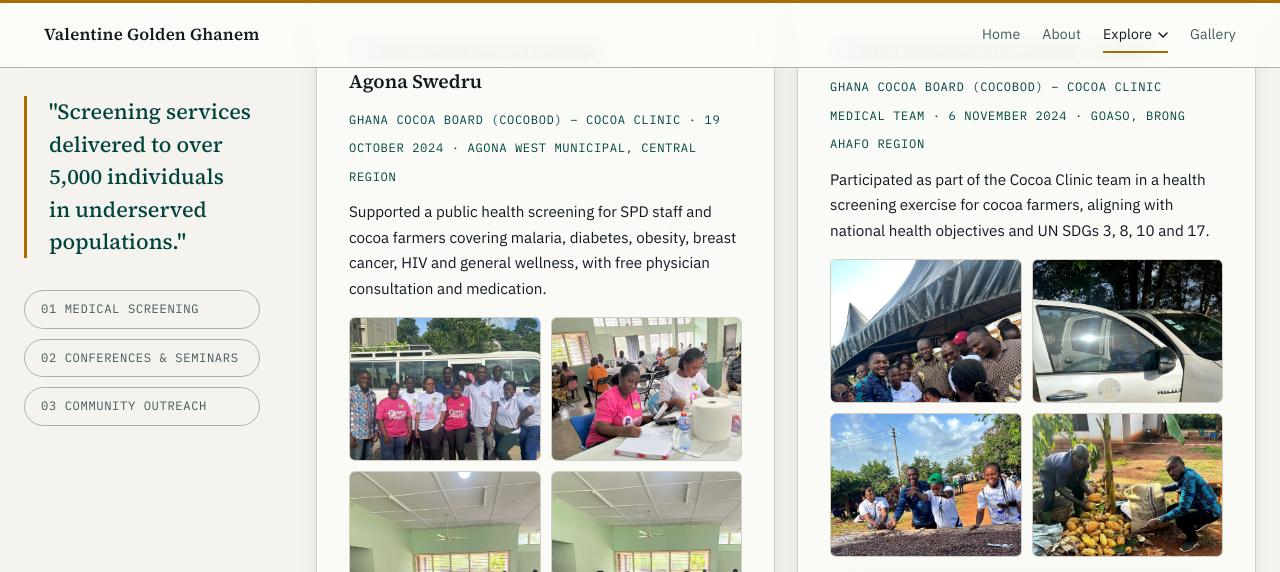
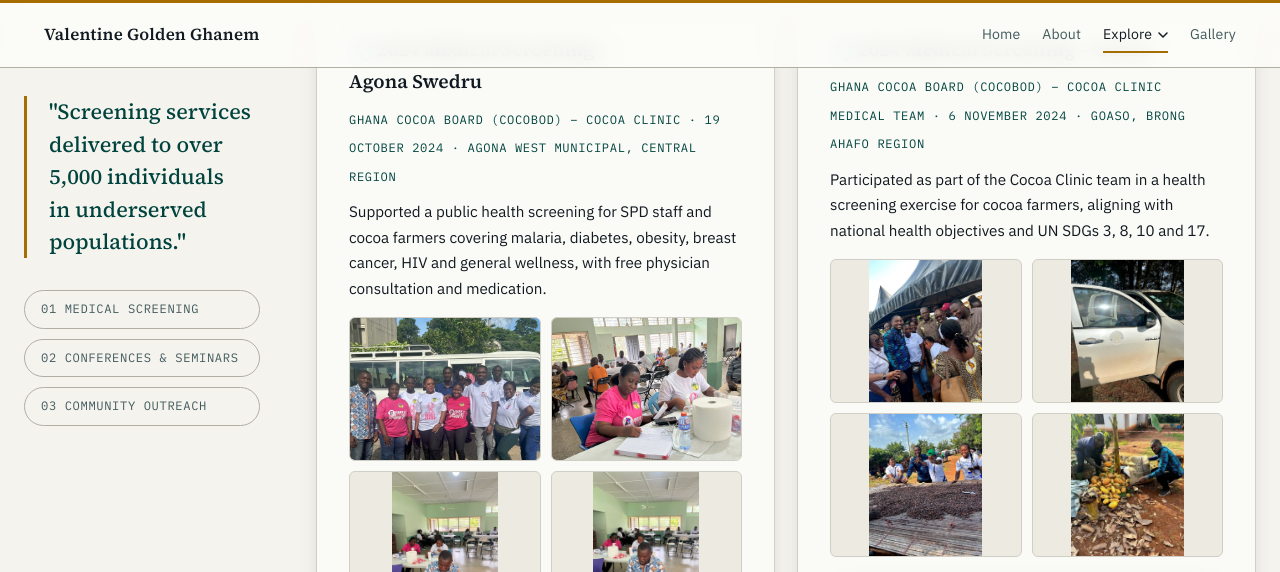
Before and after one commit to valentineghanem-bit/valentineghanem-bit.github.io, a Jekyll site: the page built from community/index.md, in a window 1280 px wide and 1400 px high, scrolled down 373 px. Shown: the top 572 px of the window. Built offline with Jekyll 4.4.1, drawn with Linux system fonts in a browser that asks for light colours; grey boxes are pictures that could not be loaded.

Commit message:
Fix event photos cropped down to just a head
16 photos across 4 community events (Goaso, Agona Swedru, the 2021
GAMLS congress, 2018 Cocoa Day) are portrait-orientation but the
event-media thumbnail grid forces a 4:3 box with object-position: top
-- for a 678x960 portrait that shows only hair/forehead, cropping
away everyone's face and body. Same root cause as the earlier gallery
carousel fix, but this is a separate template (event-media__item, not
carousel__slide) that hadn't gotten the same treatment. Flagged the
affected photos with contain: true and added the corresponding
.event-media__item--contain modifier.

```diff
--- a/assets/css/style.css
+++ b/assets/css/style.css
@@ -664,8 +664,12 @@ p { text-wrap: pretty; }
 .event-card:last-child { margin-bottom: 0; }
 .event-card__head { display: flex; align-items: baseline; flex-wrap: wrap; gap: 8px 14px; }
 .event-media { display: grid; grid-template-columns: repeat(auto-fit, minmax(130px, 1fr)); gap: 10px; margin-top: 16px; }
-.event-media__item { margin: 0; border-radius: 6px; overflow: hidden; border: 1px solid var(--line); aspect-ratio: 4 / 3; }
+.event-media__item { margin: 0; border-radius: 6px; overflow: hidden; border: 1px solid var(--line); aspect-ratio: 4 / 3; background: var(--paper-sunken); }
 .event-media__item img { width: 100%; height: 100%; object-fit: cover; object-position: top; display: block; transition: transform 0.25s ease; }
+/* Portrait-orientation event photos (e.g. a 678x960 congress portrait) lose
+   almost everything but a sliver of hair/forehead when forced to cover a
+   4:3 box anchored at the top. Show the full frame instead. */
+.event-media__item--contain img { object-fit: contain; }
 .event-media__item:hover img { transform: scale(1.04); }
 /* Height-constrained rather than width-constrained: a landscape clip and a
    portrait clip (rotated 90 deg from each other) shouldn't both be forced
--- a/community/index.md
+++ b/community/index.md
@@ -36,14 +36,14 @@ description: "Community outreach, medical screening programs and public engageme
           {% if e.photos %}
           <div class="event-media">
             {% for p in e.photos limit:6 %}
-            <figure class="event-media__item"><img src="{{ p.url | relative_url }}" alt="{{ p.caption }}" loading="lazy"></figure>
+            <figure class="event-media__item{% if p.contain %} event-media__item--contain{% endif %}"><img src="{{ p.url | relative_url }}" alt="{{ p.caption }}" loading="lazy"></figure>
             {% endfor %}
             {% if e.photos.size > 6 %}
             <details class="event-media__more">
               <summary>+{{ e.photos.size | minus: 6 }} more photos</summary>
               <div class="event-media">
                 {% for p in e.photos offset:6 %}
-                <figure class="event-media__item"><img src="{{ p.url | relative_url }}" alt="{{ p.caption }}" loading="lazy"></figure>
+                <figure class="event-media__item{% if p.contain %} event-media__item--contain{% endif %}"><img src="{{ p.url | relative_url }}" alt="{{ p.caption }}" loading="lazy"></figure>
                 {% endfor %}
               </div>
             </details>
@@ -69,14 +69,14 @@ description: "Community outreach, medical screening programs and public engageme
           {% if e.photos %}
           <div class="event-media">
             {% for p in e.photos limit:6 %}
-            <figure class="event-media__item"><img src="{{ p.url | relative_url }}" alt="{{ p.caption }}" loading="lazy"></figure>
+            <figure class="event-media__item{% if p.contain %} event-media__item--contain{% endif %}"><img src="{{ p.url | relative_url }}" alt="{{ p.caption }}" loading="lazy"></figure>
             {% endfor %}
             {% if e.photos.size > 6 %}
             <details class="event-media__more">
               <summary>+{{ e.photos.size | minus: 6 }} more photos</summary>
               <div class="event-media">
                 {% for p in e.photos offset:6 %}
-                <figure class="event-media__item"><img src="{{ p.url | relative_url }}" alt="{{ p.caption }}" loading="lazy"></figure>
+                <figure class="event-media__item{% if p.contain %} event-media__item--contain{% endif %}"><img src="{{ p.url | relative_url }}" alt="{{ p.caption }}" loading="lazy"></figure>
                 {% endfor %}
               </div>
             </details>
@@ -99,14 +99,14 @@ description: "Community outreach, medical screening programs and public engageme
           {% if e.photos %}
           <div class="event-media">
             {% for p in e.photos limit:6 %}
-            <figure class="event-media__item"><img src="{{ p.url | relative_url }}" alt="{{ p.caption }}" loading="lazy"></figure>
+            <figure class="event-media__item{% if p.contain %} event-media__item--contain{% endif %}"><img src="{{ p.url | relative_url }}" alt="{{ p.caption }}" loading="lazy"></figure>
             {% endfor %}
             {% if e.photos.size > 6 %}
             <details class="event-media__more">
               <summary>+{{ e.photos.size | minus: 6 }} more photos</summary>
               <div class="event-media">
                 {% for p in e.photos offset:6 %}
-                <figure class="event-media__item"><img src="{{ p.url | relative_url }}" alt="{{ p.caption }}" loading="lazy"></figure>
+                <figure class="event-media__item{% if p.contain %} event-media__item--contain{% endif %}"><img src="{{ p.url | relative_url }}" alt="{{ p.caption }}" loading="lazy"></figure>
                 {% endfor %}
               </div>
             </details>
```
Also changed, not shown: _data/community_activities.yml (+16 -0 lines).
